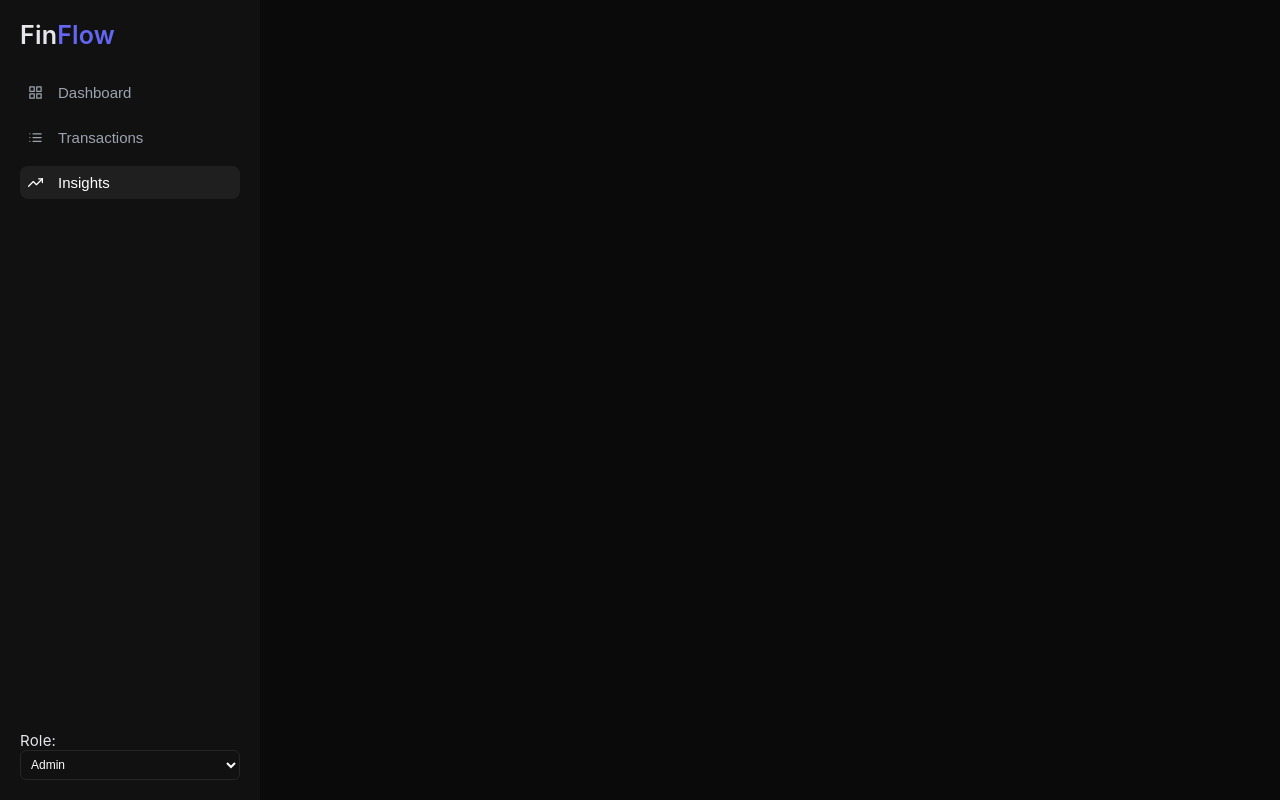
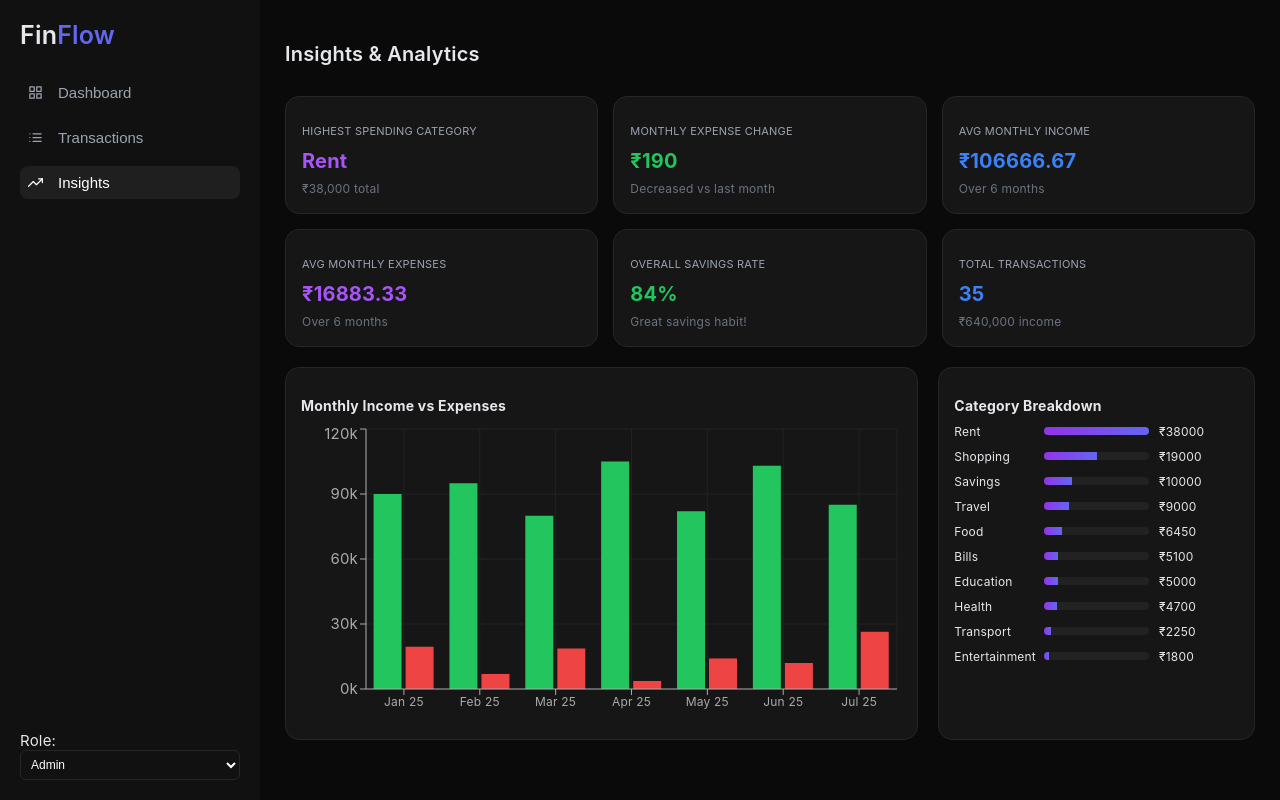
Before and after one commit to kundana-kolanuvada/finance-dashboard, a React (Vite) app: page / in a window 1280 px wide. Both pictures are taken after a click on the button "Insights". Built offline with nearby package versions, Linux system fonts and the light colour scheme.

Commit message:
Implemented Insights page

```diff
--- a/src/App.jsx
+++ b/src/App.jsx
@@ -5,6 +5,7 @@ import SummaryCards from "./components/SummaryCards";
 import TransactionsTable from "./components/TransactionsTable";
 import DashboardCharts from "./components/DashboardCharts";
 import RecentTransactions from "./components/RecentTransactions";
+import InsightsSection from "./components/InsightsSection"; // ✅ ADD THIS
 import "./styles/global.css";
 
 function AppContent() {
@@ -31,7 +32,10 @@ function AppContent() {
             </div>
           </>
         )}
+
         {page === "transactions" && <TransactionsTable />}
+        {page === "insights" && <InsightsSection />}
+
       </main>
     </div>
   );
--- a/src/components/InsightsSection.jsx
+++ b/src/components/InsightsSection.jsx
@@ -1,30 +1,177 @@
 import { useApp } from "../context/AppContext";
+import {
+  BarChart,
+  Bar,
+  XAxis,
+  YAxis,
+  Tooltip,
+  ResponsiveContainer,
+  CartesianGrid,
+} from "recharts";
 
 export default function InsightsSection() {
   const { transactions } = useApp();
 
-  const expenses = transactions.filter(t=>t.type==="expense");
+  // FILTER
+  const expenses = transactions.filter(t => t.type === "expense");
+  const incomeTx = transactions.filter(t => t.type === "income");
 
-  const byCat = {};
-  expenses.forEach(t=>{
-    byCat[t.category]=(byCat[t.category]||0)+t.amount;
+  const totalIncome = incomeTx.reduce((a, b) => a + b.amount, 0);
+  const totalExpense = expenses.reduce((a, b) => a + b.amount, 0);
+
+  const savingsRate = totalIncome
+    ? ((totalIncome - totalExpense) / totalIncome * 100).toFixed(0)
+    : 0;
+
+  // CATEGORY
+  const categoryMap = {};
+  expenses.forEach(t => {
+    categoryMap[t.category] =
+      (categoryMap[t.category] || 0) + t.amount;
   });
 
-  const top = Object.entries(byCat).sort((a,b)=>b[1]-a[1])[0];
+  const sortedCategories = Object.entries(categoryMap)
+    .sort((a, b) => b[1] - a[1]);
 
-  const income = transactions.filter(t=>t.type==="income")
-    .reduce((a,b)=>a+b.amount,0);
+  const topCategory = sortedCategories[0];
 
-  const exp = transactions.filter(t=>t.type==="expense")
-    .reduce((a,b)=>a+b.amount,0);
+  // MONTHLY DATA
+  const monthly = {};
 
-  const savings = ((income-exp)/income*100).toFixed(1);
+  transactions.forEach(t => {
+    const date = new Date(t.date);
+
+    const month = date.toLocaleString("default", { month: "short" });
+    const year = date.getFullYear().toString().slice(-2);
+
+    const label = `${month} ${year}`;
+
+    if (!monthly[label]) {
+      monthly[label] = {
+        month: label,
+        dateObj: new Date(date.getFullYear(), date.getMonth()),
+        income: 0,
+        expense: 0,
+      };
+    }
+
+    if (t.type === "income") monthly[label].income += t.amount;
+    else monthly[label].expense += t.amount;
+  });
+
+  // SORT
+  const chartData = Object.values(monthly)
+    .sort((a, b) => a.dateObj - b.dateObj);
+
+  // AVERAGE
+  const avgIncome = (totalIncome / 6).toFixed(2);
+  const avgExpense = (totalExpense / 6).toFixed(2);
 
   return (
-    <div className="card">
-      <h2>Insights</h2>
-      <p>Top Category: {top?.[0]}</p>
-      <p>Savings Rate: {savings}%</p>
+    <div className="insights-container">
+      <h2 className="insights-title">Insights & Analytics</h2>
+
+      {/* CARDS */}
+      <div className="insights-cards">
+        <div className="insight-card purple">
+          <p>HIGHEST SPENDING CATEGORY</p>
+          <h3>{topCategory?.[0]}</h3>
+          <span>₹{topCategory?.[1]?.toLocaleString()} total</span>
+        </div>
+
+        <div className="insight-card green">
+          <p>MONTHLY EXPENSE CHANGE</p>
+          <h3>₹190</h3>
+          <span>Decreased vs last month</span>
+        </div>
+
+        <div className="insight-card blue">
+          <p>AVG MONTHLY INCOME</p>
+          <h3>₹{avgIncome}</h3>
+          <span>Over 6 months</span>
+        </div>
+
+        <div className="insight-card purple">
+          <p>AVG MONTHLY EXPENSES</p>
+          <h3>₹{avgExpense}</h3>
+          <span>Over 6 months</span>
+        </div>
+
+        <div className="insight-card green">
+          <p>OVERALL SAVINGS RATE</p>
+          <h3>{savingsRate}%</h3>
+          <span>Great savings habit!</span>
+        </div>
+
+        <div className="insight-card blue">
+          <p>TOTAL TRANSACTIONS</p>
+          <h3>{transactions.length}</h3>
+          <span>₹{totalIncome.toLocaleString()} income</span>
+        </div>
+      </div>
+
+      {/* CHARTS */}
+      <div className="insights-charts">
+
+        {/* BAR CHART */}
+        <div className="chart-box">
+          <h3>Monthly Income vs Expenses</h3>
+
+          <ResponsiveContainer width="100%" height={300}>
+            <BarChart data={chartData}>
+              <CartesianGrid stroke="#222" />
+
+              <XAxis
+                dataKey="month"
+                stroke="#aaa"
+                tick={{ fontSize: 12 }}
+              />
+
+              <YAxis
+                stroke="#aaa"
+                tickFormatter={(v) => `${v / 1000}k`}
+              />
+
+              <Tooltip
+                cursor={false}
+                contentStyle={{
+                  background: "#0f0f0f",
+                  border: "1px solid #262626",
+                  borderRadius: "10px",
+                  color: "#fff",
+                }}
+                itemStyle={{ color: "#fff" }}
+              />
+
+              <Bar dataKey="income" fill="#22c55e" />
+              <Bar dataKey="expense" fill="#ef4444" />
+            </BarChart>
+          </ResponsiveContainer>
+        </div>
+
+        {/* CATEGORY BREAKDOWN */}
+        <div className="chart-box">
+          <h3>Category Breakdown</h3>
+
+          {sortedCategories.map(([cat, val]) => (
+            <div key={cat} className="cat-row">
+              <span>{cat}</span>
+
+              <div className="cat-bar">
+                <div
+                  className="cat-fill"
+                  style={{
+                    width: `${(val / sortedCategories[0][1]) * 100}%`,
+                  }}
+                />
+              </div>
+
+              <span>₹{val}</span>
+            </div>
+          ))}
+        </div>
+
+      </div>
     </div>
   );
 }
--- a/src/context/AppContext.jsx
+++ b/src/context/AppContext.jsx
@@ -4,6 +4,7 @@ import { MOCK_TRANSACTIONS } from "../data/mockData";
 const AppContext = createContext();
 
 export function AppProvider({ children }) {
+
   const [transactions, setTransactions] = useState(() => {
     const saved = localStorage.getItem("tx");
     return saved ? JSON.parse(saved) : MOCK_TRANSACTIONS;
@@ -11,6 +12,7 @@ export function AppProvider({ children }) {
 
   const [role, setRole] = useState("admin");
 
+  // LOCAL STORAGE
   useEffect(() => {
     localStorage.setItem("tx", JSON.stringify(transactions));
   }, [transactions]);
@@ -31,11 +33,13 @@ export function AppProvider({ children }) {
   // EDIT
   const editTransaction = (updatedTx) => {
     setTransactions(prev =>
-      prev.map(t => (t.id === updatedTx.id ? updatedTx : t))
+      prev.map(t =>
+        t.id === updatedTx.id ? updatedTx : t
+      )
     );
   };
 
-  // CALCULATION
+  // CALCULATIONS
   const income = transactions
     .filter(t => t.type === "income")
     .reduce((a, b) => a + b.amount, 0);
@@ -43,6 +47,8 @@ export function AppProvider({ children }) {
   const expense = transactions
     .filter(t => t.type === "expense")
     .reduce((a, b) => a + b.amount, 0);
+
+  const balance = income - expense;
 
   return (
     <AppContext.Provider
@@ -55,7 +61,7 @@ export function AppProvider({ children }) {
         editTransaction,
         income,
         expense,
-        balance: income - expense
+        balance
       }}
     >
       {children}
--- a/src/styles/global.css
+++ b/src/styles/global.css
@@ -595,3 +595,94 @@ h3 {
 .dashboard-section {
   margin-bottom: 20px;
 }
+
+/* INSIGHTS */
+.insights-container {
+  display: flex;
+  flex-direction: column;
+  gap: 20px;
+}
+
+.insights-title {
+  font-size: 20px;
+  font-weight: 600;
+}
+
+/* CARDS */
+.insights-cards {
+  display: grid;
+  grid-template-columns: repeat(3, 1fr);
+  gap: 15px;
+}
+
+.insight-card {
+  background: #161616;
+  border: 1px solid #262626;
+  padding: 16px;
+  border-radius: 14px;
+}
+
+.insight-card p {
+  font-size: 11px;
+  color: #9ca3af;
+}
+
+.insight-card h3 {
+  margin: 5px 0;
+  font-size: 20px;
+}
+
+.insight-card span {
+  font-size: 12px;
+  color: #6b7280;
+}
+
+/* COLORS */
+.insight-card.purple h3 { color: #a855f7; }
+.insight-card.green h3 { color: #22c55e; }
+.insight-card.blue h3 { color: #3b82f6; }
+
+/* CHARTS */
+.insights-charts {
+  display: grid;
+  grid-template-columns: 2fr 1fr;
+  gap: 20px;
+}
+
+.chart-box {
+  background: #161616;
+  border: 1px solid #262626;
+  padding: 15px;
+  border-radius: 14px;
+}
+
+.chart-box h3 {
+  font-size: 14px;
+  margin-bottom: 10px;
+}
+
+/* CATEGORY BAR */
+.cat-row {
+  display: flex;
+  align-items: center;
+  gap: 10px;
+  margin: 10px 0;
+}
+
+.cat-row span {
+  font-size: 12px;
+  width: 80px;
+}
+
+.cat-bar {
+  flex: 1;
+  height: 8px;
+  background: #222;
+  border-radius: 10px;
+  overflow: hidden;
+}
+
+.cat-fill {
+  height: 100%;
+  background: linear-gradient(90deg, #9333ea, #6366f1);
+}
```
